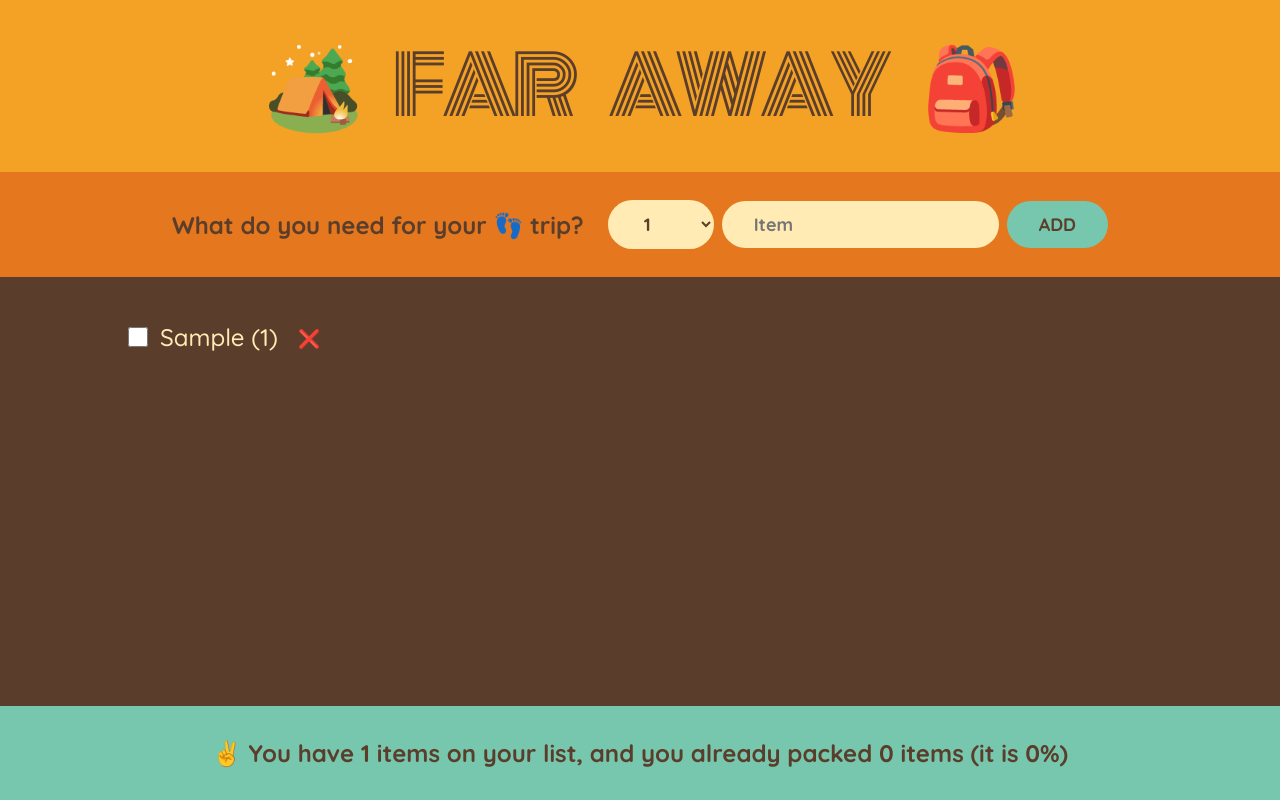
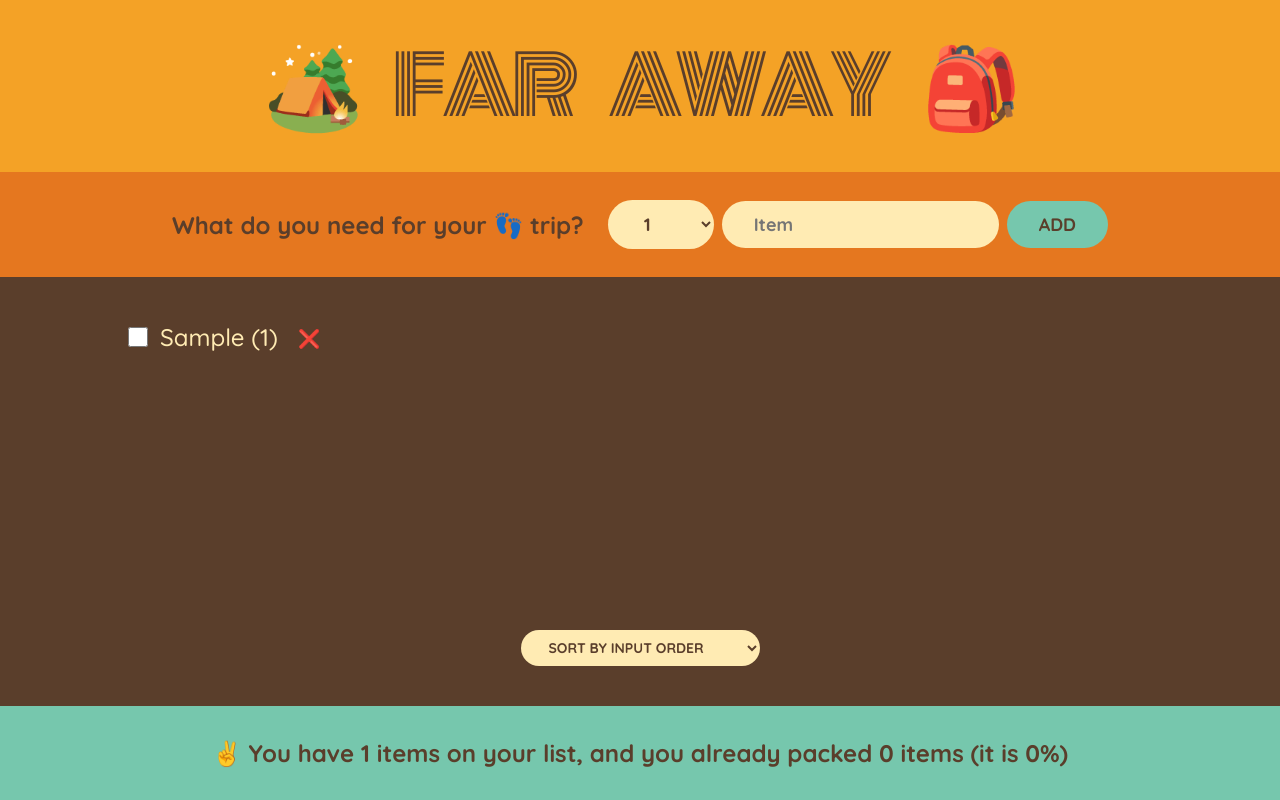
Before and after one commit to m9iv/travel-list, a React (Create React App) app: page / in a window 1280 px wide. Both pictures are taken after typing "Sample" into the empty fields and a click on the button "ADD". Built offline with nearby package versions, Linux system fonts and the light colour scheme.

Commit message:
Add sorting

```diff
--- a/src/App.js
+++ b/src/App.js
@@ -84,6 +84,21 @@
 }
 
 function PackingList({ items, onDeleteItem, onToggleItem }) {
+  const [sortBy, setSortBy] = useState("input");
+
+  let sortedItems;
+
+  // Sorting
+  if (sortBy === "input") sortedItems = items;
+  if (sortBy === "description")
+    sortedItems = items
+      .slice()
+      .sort((a, b) => a.description.localeCompare(b.description));
+  if (sortBy === "packed")
+    sortedItems = items
+      .slice()
+      .sort((a, b) => Number(a.packed) - Number(b.packed));
+
   return (
     <div className="list">
       {items.length === 0 ? (
@@ -91,8 +106,9 @@
           Add some items 👆 <br /> And you will see it right here.
         </span>
       ) : (
+        <>
           <ul>
-          {items.map((item) => (
+            {sortedItems.map((item) => (
               <Item
                 item={item}
                 onDeleteItem={onDeleteItem}
@@ -101,6 +117,15 @@
               />
             ))}
           </ul>
+
+          <div className="actions">
+            <select value={sortBy} onChange={(e) => setSortBy(e.target.value)}>
+              <option value="input">Sort by input order</option>
+              <option value="description">Sort by description</option>
+              <option value="packed">Sort by packed status</option>
+            </select>
+          </div>
+        </>
       )}
     </div>
   );
```
Lines whose indentation alone changed are shown as unchanged.
